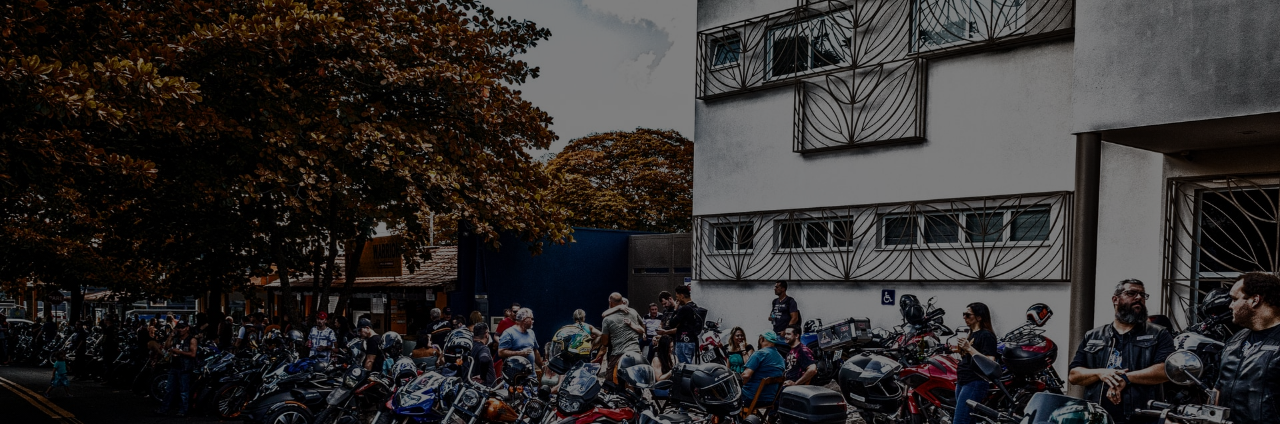
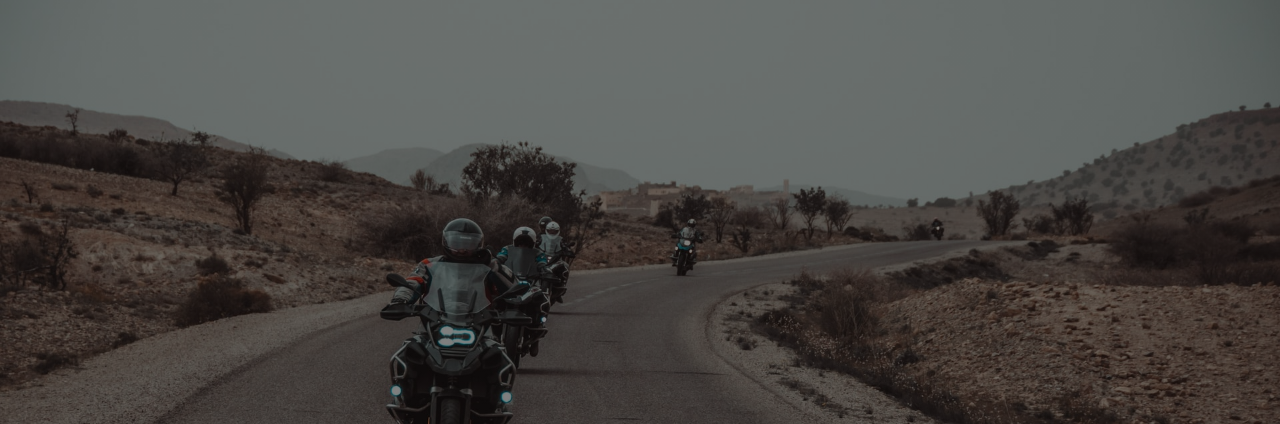
Before and after one commit to herbertfuda/demotocicleta, a plain HTML site: page sobre.html in a window 1280 px wide. Shown: the part 91-515 px from the top of the page. Drawn offline with Linux system fonts and the light colour scheme.

Commit message:
Update style-sobre.css

```diff
--- a/style-sobre.css
+++ b/style-sobre.css
@@ -112,7 +112,7 @@ main{
     display: flex;
     align-items: flex-end;
     /*Colocando imagem de fundo e criando uma mascara*/
-    background-image: linear-gradient(rgba(0,0,0,0.5),rgba(0,0,0,0.5)), url('imagens/capa.jpg');
+    background-image: linear-gradient(rgba(0,0,0,0.5),rgba(0,0,0,0.5)), url('imagens/capa-sobre.jpg');
     background-position: center center;
     background-repeat: no-repeat;
     background-size: cover;
```
